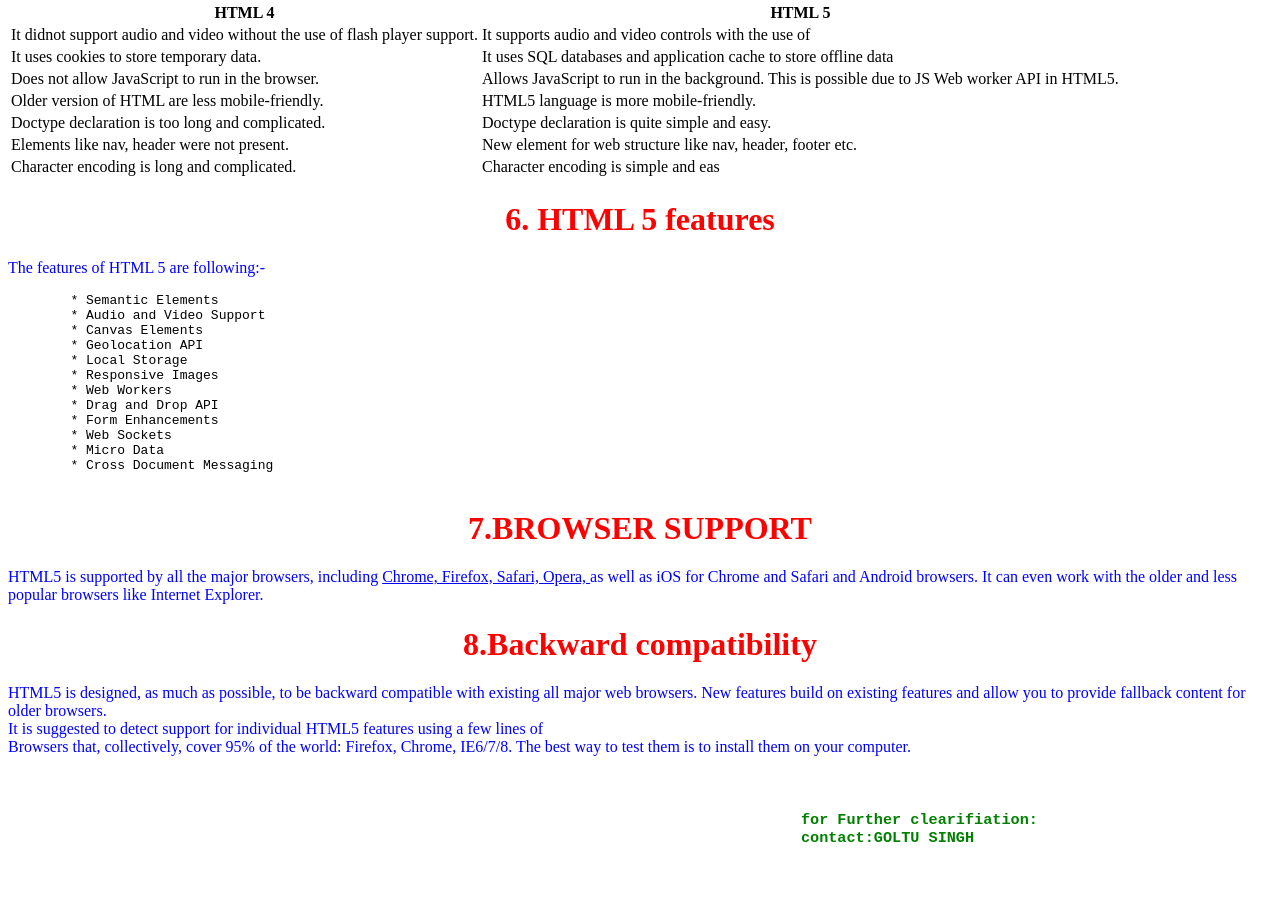
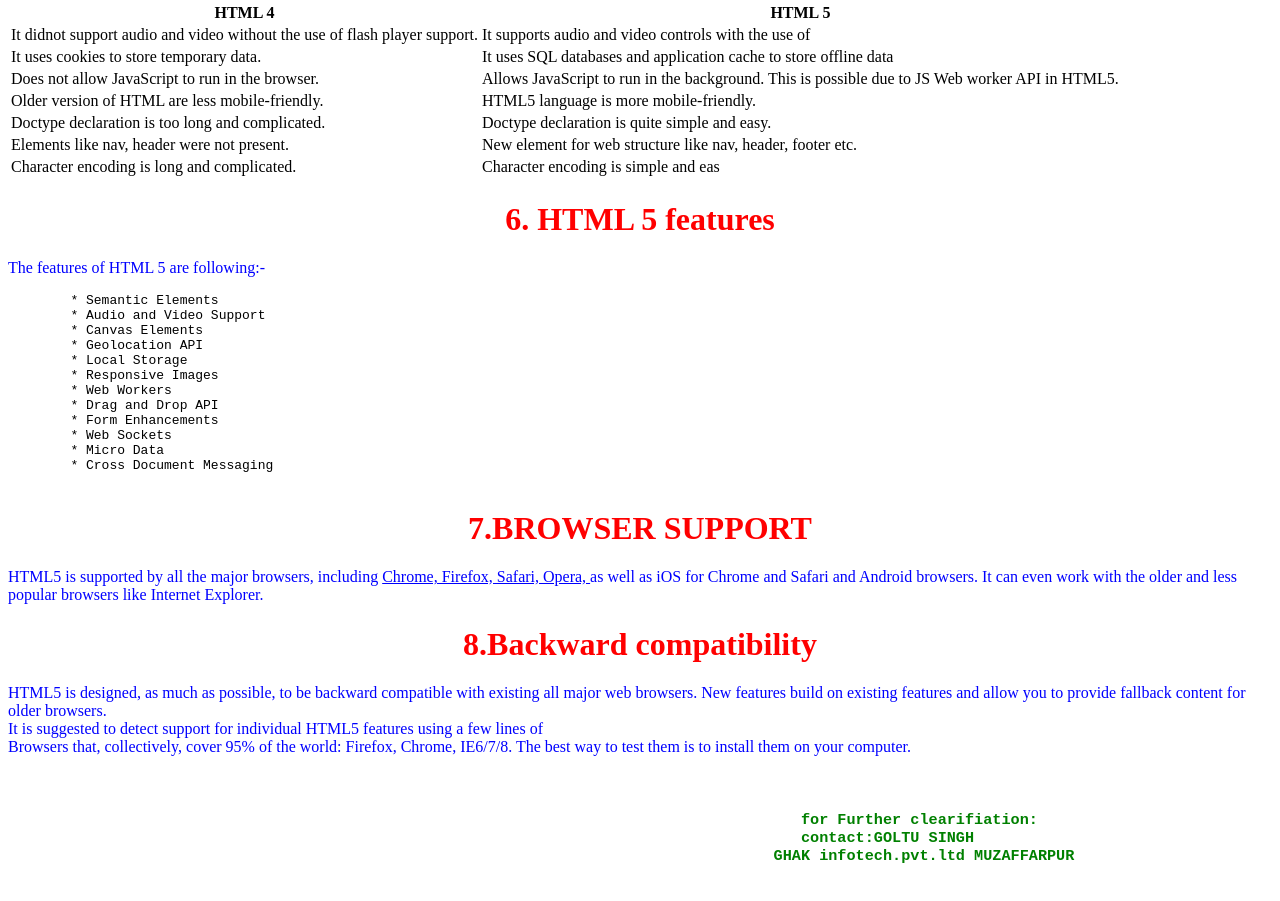
Before and after one commit to vishvajeet67/Basic-introduction-of-HTML-, a plain HTML site: page index.html in a window 1280 px wide. Shown: the part 828-1729 px from the top of the page. Drawn offline with Linux system fonts and the light colour scheme.

Commit message:
Update index.html
DATA IS UPDATED

```diff
--- a/index.html
+++ b/index.html
@@ -116,6 +116,7 @@
 
                                                                                        for Further clearifiation:
                                                                                        contact:GOLTU SINGH
+                                                                                    GHAK infotech.pvt.ltd MUZAFFARPUR
     </pre></h3>
 
 </body>
```
